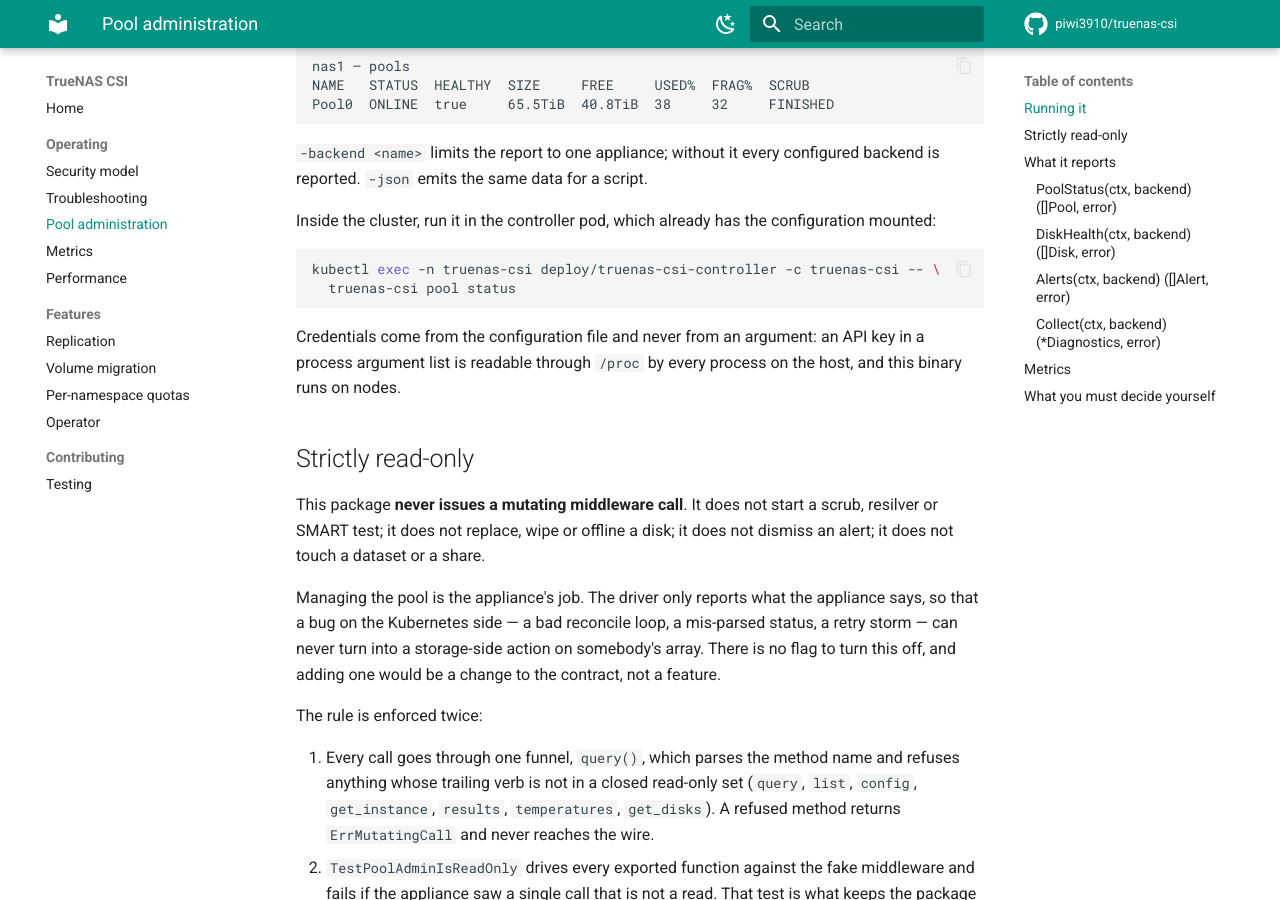
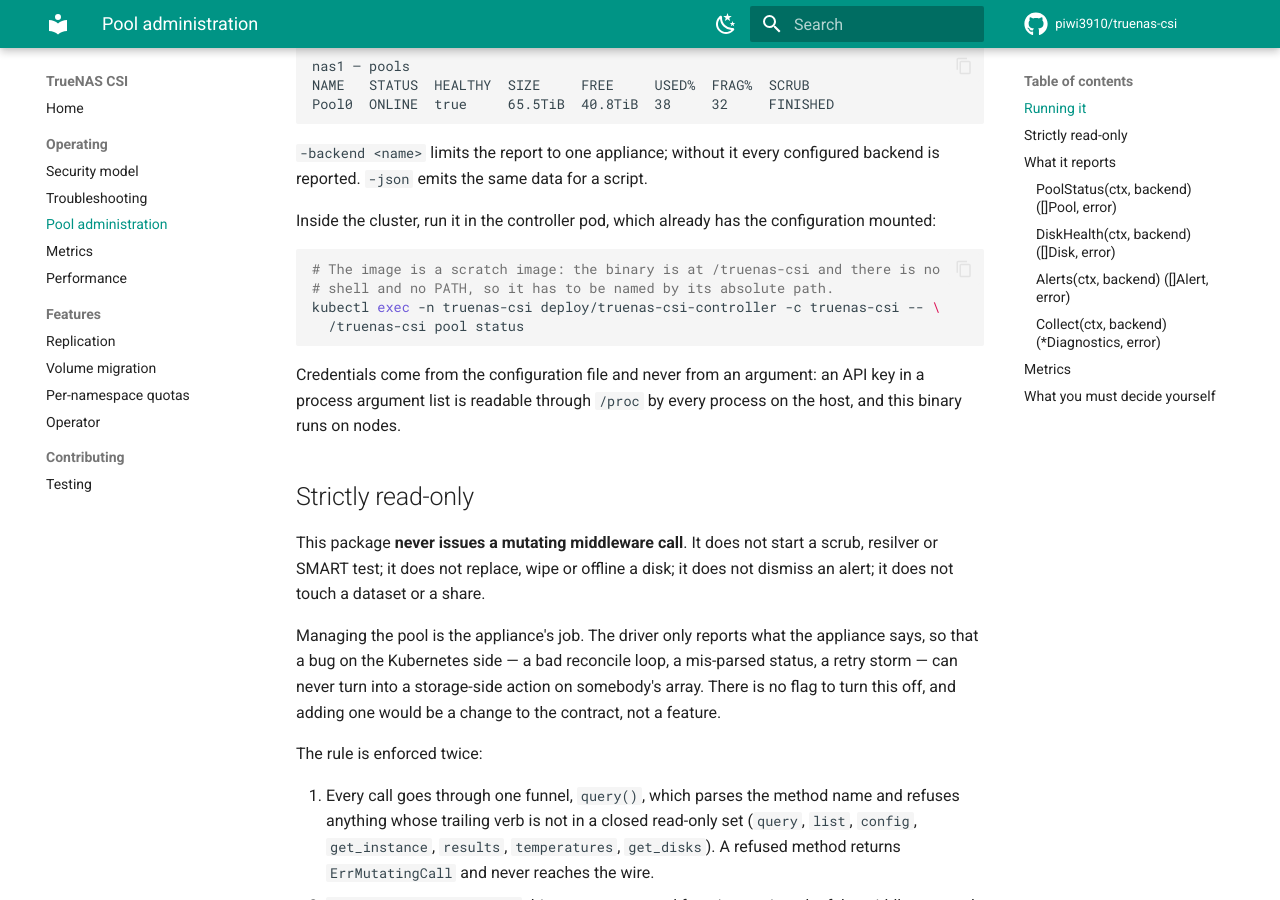
Before and after one commit to piwi3910/truenas-csi, an MkDocs documentation site: the page built from docs/pool-administration.md, in a window 1280 px wide and 900 px high, scrolled down 504 px. Built offline with MkDocs 1.6.1 and Material for MkDocs 9.7.7, drawn with Linux system fonts in a browser that asks for light colours; comment, search, counter and statistics services are not loaded.

Commit message:
docs: name the binary by its absolute path for kubectl exec
The image is a scratch image: /truenas-csi, no shell and no PATH, so
'kubectl exec ... -- truenas-csi pool status' fails with 'executable file not
found in $PATH'. Verified against the running controller pod.

````diff
--- a/docs/pool-administration.md
+++ b/docs/pool-administration.md
@@ -31,8 +31,10 @@ Inside the cluster, run it in the controller pod, which already has the
 configuration mounted:
 
 ```sh
+# The image is a scratch image: the binary is at /truenas-csi and there is no
+# shell and no PATH, so it has to be named by its absolute path.
 kubectl exec -n truenas-csi deploy/truenas-csi-controller -c truenas-csi -- \
-  truenas-csi pool status
+  /truenas-csi pool status
 ```
 
 Credentials come from the configuration file and never from an argument: an API
````
